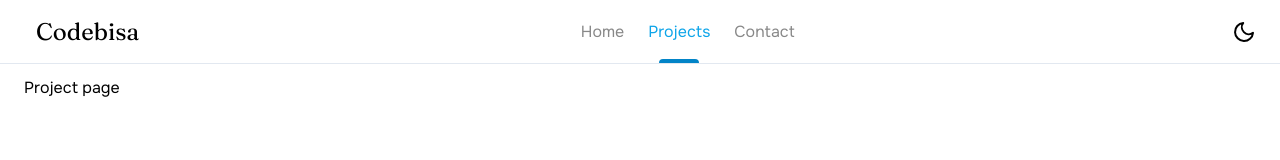
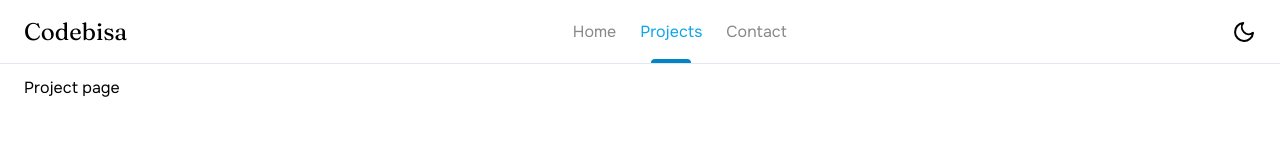
Before and after one commit to yusrilseptriandy/codebisa, a Next.js app: page /projects in a window 1280 px wide. Shown: the top 160 px of the page. Built offline with nearby package versions, Linux system fonts and the light colour scheme; a web font is replaced by a local one.

Commit message:
fix margin navbar

```diff
--- a/components/logo.tsx
+++ b/components/logo.tsx
@@ -16,7 +16,7 @@ const font2 = Tac_One({ subsets: ['latin'], weight: '400' });
 const Logo = () => {
   return (
     <Link href={'/'} className={`${font.className} text-2xl flex items-center`}>
-      <h1 className="font-semibold mr-1 text-md ml-3">Codebisa</h1>
+      <h1 className="font-semibold text-md">Codebisa</h1>
     </Link>
   );
 };
```
